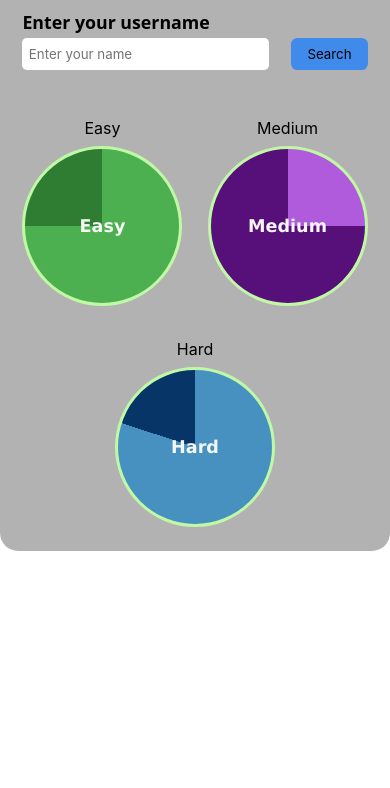
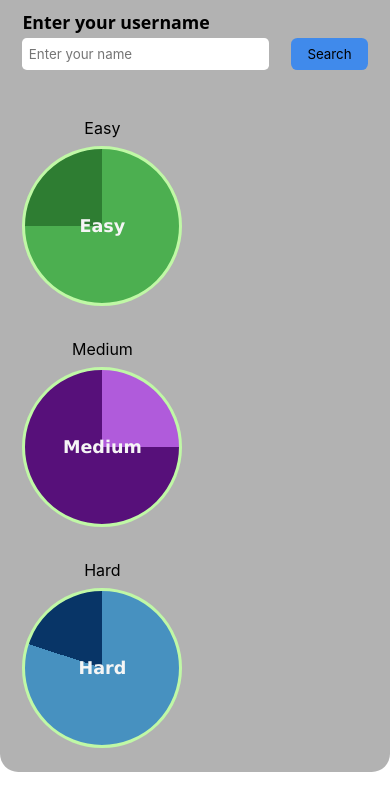
Before and after one commit to vivek-1314/leetmetric, a plain HTML site: page index.html in a window 390 px wide. Shown: the part 120-908 px from the top of the page. Before the commit the page ends 844 px from the top, so only its background shows below. Drawn offline with Linux system fonts and the light colour scheme.

Commit message:
reponsiveness added

```diff
--- a/style.css
+++ b/style.css
@@ -20,6 +20,11 @@ body{
     gap: 2rem;
     border-radius: 1.133rem;
     box-shadow: 0 0 2.5 rem rgb(44, 43, 43) ;
+}
+@media (max-width:840px) {
+    .container{
+        max-height: 100%;
+    }
 }
 h1{
     margin-top: 1rem;
@@ -77,6 +82,11 @@ input:focus {
     justify-content: space-evenly;
     text-align: center;
 }
+@media (max-width:800px) {
+    #stat{
+        flex-direction: column;
+        }
+}
 .block{
     max-width: 10rem;
     display: flex;
```
